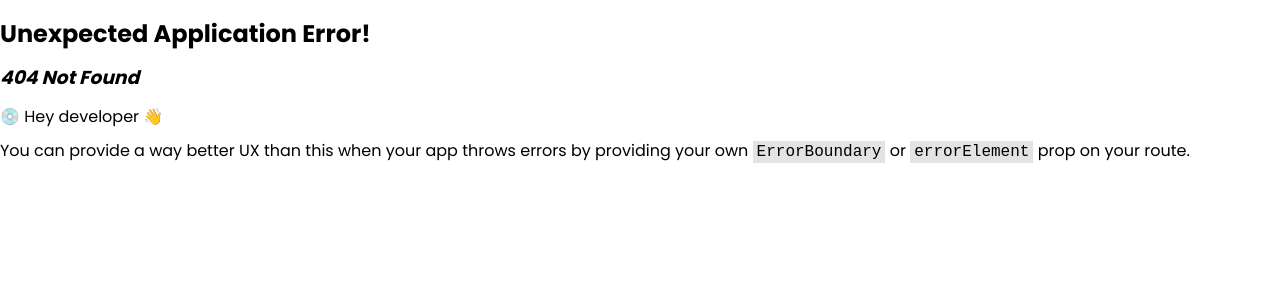
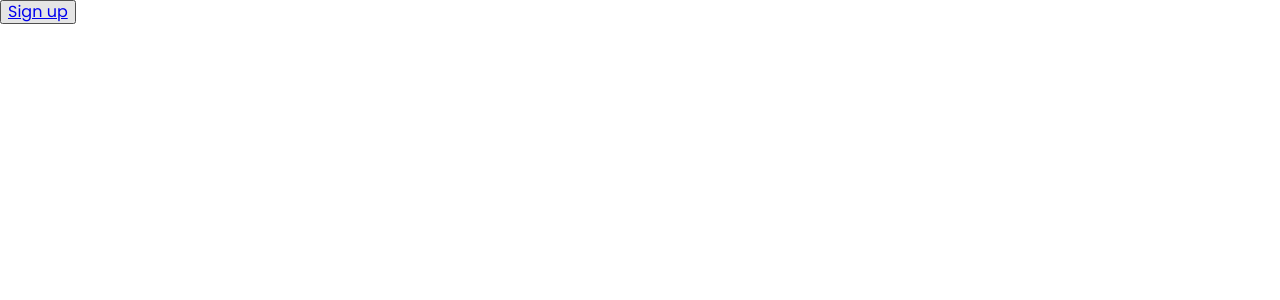
Before and after one commit to anan-saleh/todo-list, a React (Vite) app: page /sign-up in a window 1280 px wide. Before the commit this address had no page. Shown: the top 300 px of the page. Built offline with nearby package versions, Linux system fonts and the light colour scheme.

Commit message:
Add home, signup,signin pages

```diff
--- /dev/null
+++ b/src/components/Home/index.tsx
@@ -0,0 +1,11 @@
+import { Link } from 'react-router-dom';
+
+export const Home = () => {
+  return (
+    <>
+      <div>Home Page</div>
+      <button><Link to={'sign-up'}>Sign up</Link></button>
+      <button><Link to={'sign-in'}>Sign in</Link></button>
+    </>
+  );
+};
--- /dev/null
+++ b/src/components/SignIn/index.tsx
@@ -0,0 +1,15 @@
+import React from 'react';
+import { Link } from 'react-router-dom';
+
+export const SignIn = () => {
+  function onSubmit (e: React.ChangeEvent<HTMLFormElement>) {
+    e.preventDefault();
+  }
+  return (
+    <>
+      <form onSubmit={onSubmit}>
+        <button><Link to={'/dashboard'}>Sign in</Link></button>
+      </form>
+    </>
+  );
+};
--- /dev/null
+++ b/src/components/SignUp/index.tsx
@@ -0,0 +1,15 @@
+import React from 'react';
+import { Link } from 'react-router-dom';
+
+export const SignUp = () => {
+  function onSubmit (e: React.ChangeEvent<HTMLFormElement>) {
+    e.preventDefault();
+  }
+  return (
+    <>
+      <form onSubmit={onSubmit}>
+        <button><Link to={'/dashboard'}>Sign up</Link></button>
+      </form>
+    </>
+  );
+};
```
Also changed, not shown: src/router/index.tsx (+16 -1 lines).
